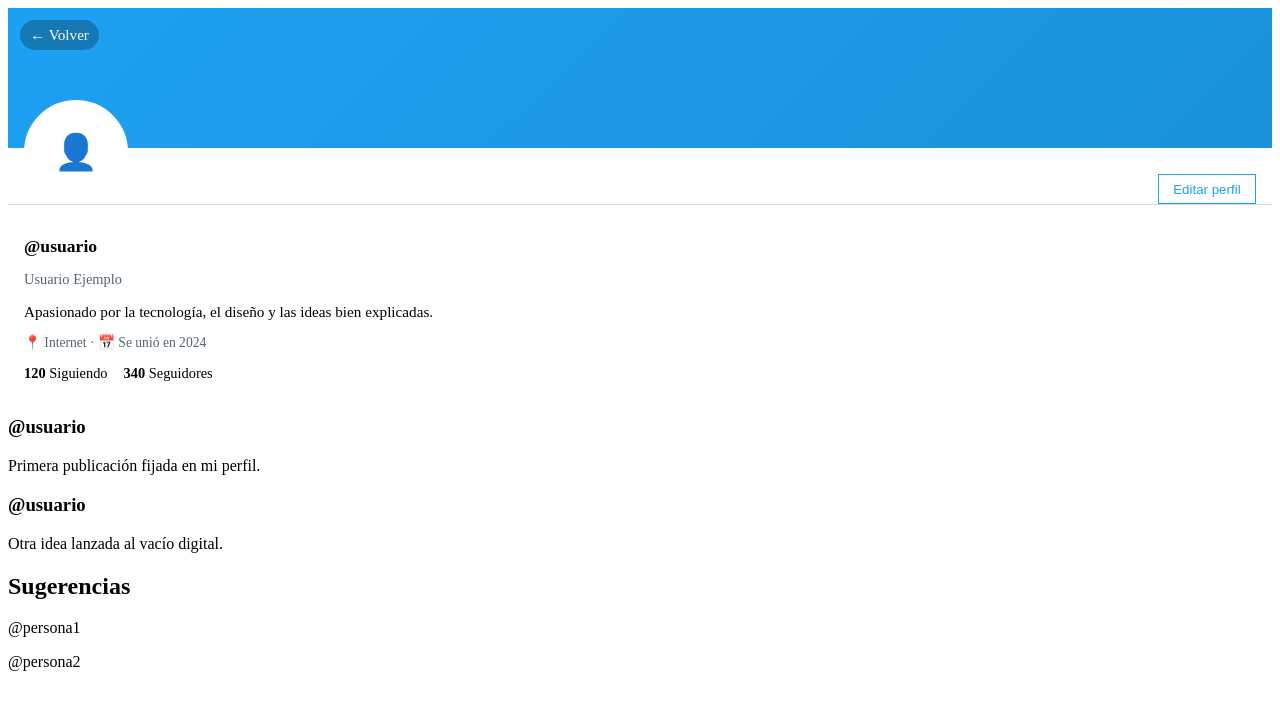
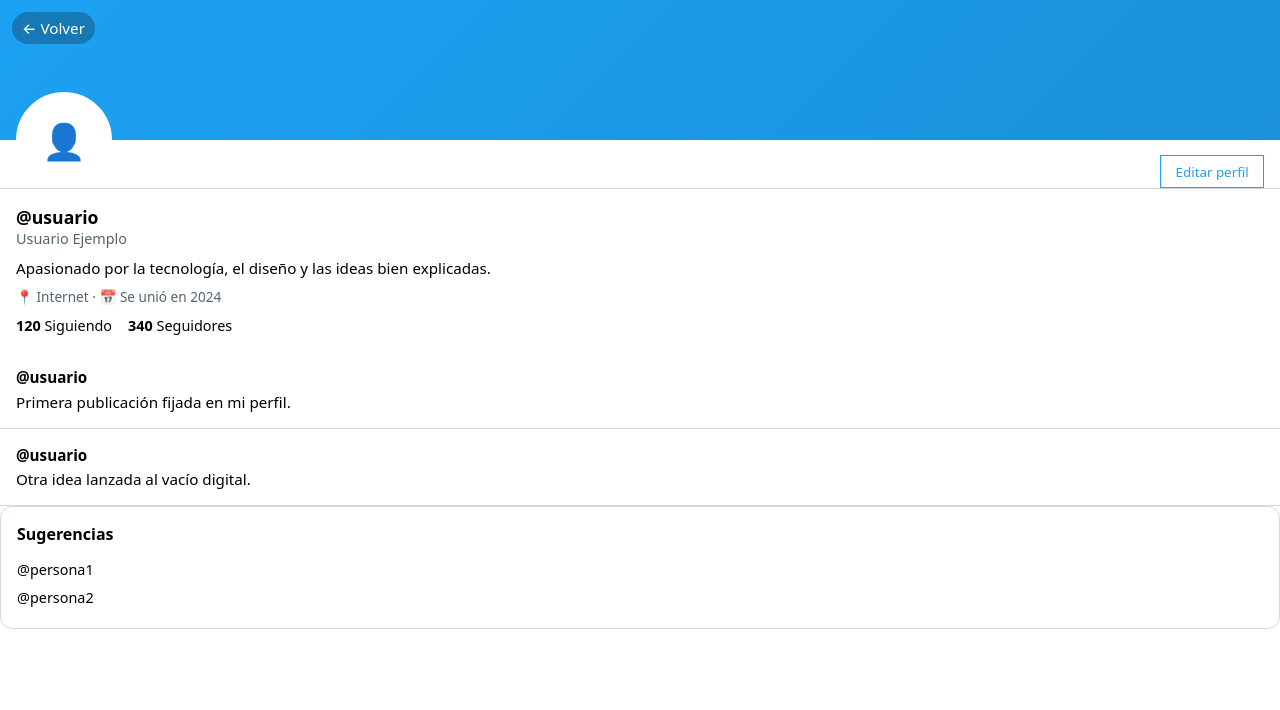
Before and after one commit to JoonGut/Red-Social, a PHP site: page /html/perfil.html in a window 1280 px wide. Shown: the top 710 px of the page. Run offline with PHP 8.4, Linux system fonts and the light colour scheme.

Commit message:
arreglitos
se ha arreglado la pagina de perfil

```diff
--- a/css/perfil.css
+++ b/css/perfil.css
@@ -1,3 +1,11 @@
+* {
+  box-sizing: border-box;
+  margin: 0;
+  padding: 0;
+  font-family: system-ui, -apple-system, BlinkMacSystemFont,
+    "Segoe UI", Roboto, Helvetica, Arial, sans-serif;
+}
+
 .cabecera-perfil {
   position: relative;
   border-bottom: 1px solid #cfd9de;
@@ -129,3 +137,52 @@
   font-weight: 600;
   color: #1da1f2;
 }
+.feed {
+  display: flex;
+  flex-direction: column;
+}
+.publicacion {
+  padding: 1rem;
+  border-bottom: 1px solid #cfd9de;
+}
+
+.publicacion h3 {
+  font-size: 0.95rem;
+  margin-bottom: 0.3rem;
+}
+
+.publicacion p {
+  font-size: 0.95rem;
+}
+.panel {
+  background: #ffffff;
+  border: 1px solid #cfd9de;
+  border-radius: 12px;
+  padding: 1rem;
+  margin-bottom: 1rem;
+}
+
+.panel h2 {
+  font-size: 1rem;
+  margin-bottom: 0.6rem;
+}
+
+.panel ul {
+  list-style: none;
+}
+
+.panel li {
+  padding: 0.3rem 0;
+  font-size: 0.9rem;
+}
+
+.panel p {
+  font-size: 0.9rem;
+  padding: 0.3rem 0;
+  cursor: pointer;
+}
+
+.panel p:hover,
+.panel li:hover {
+  color: #1da1f2;
+}
```
